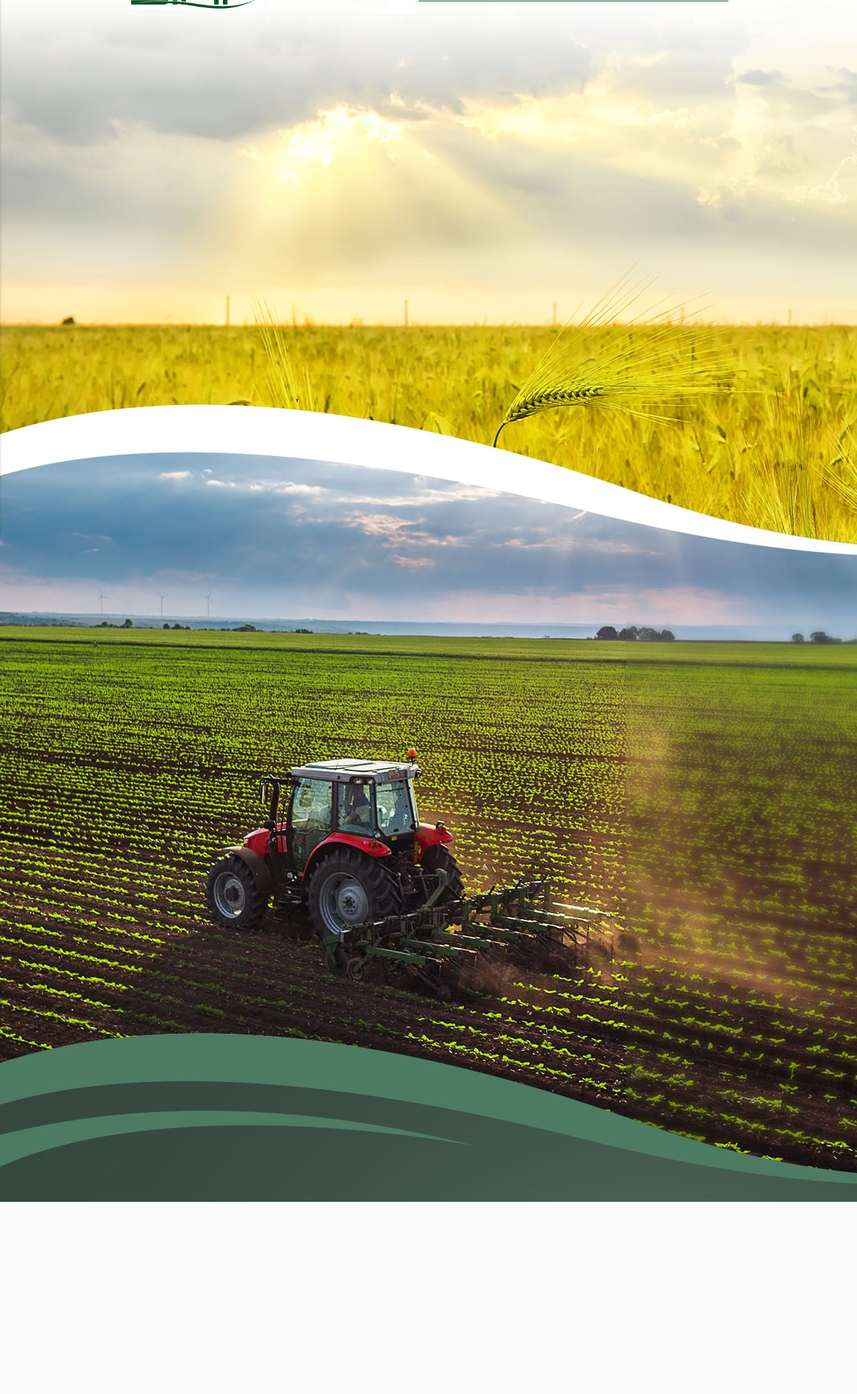
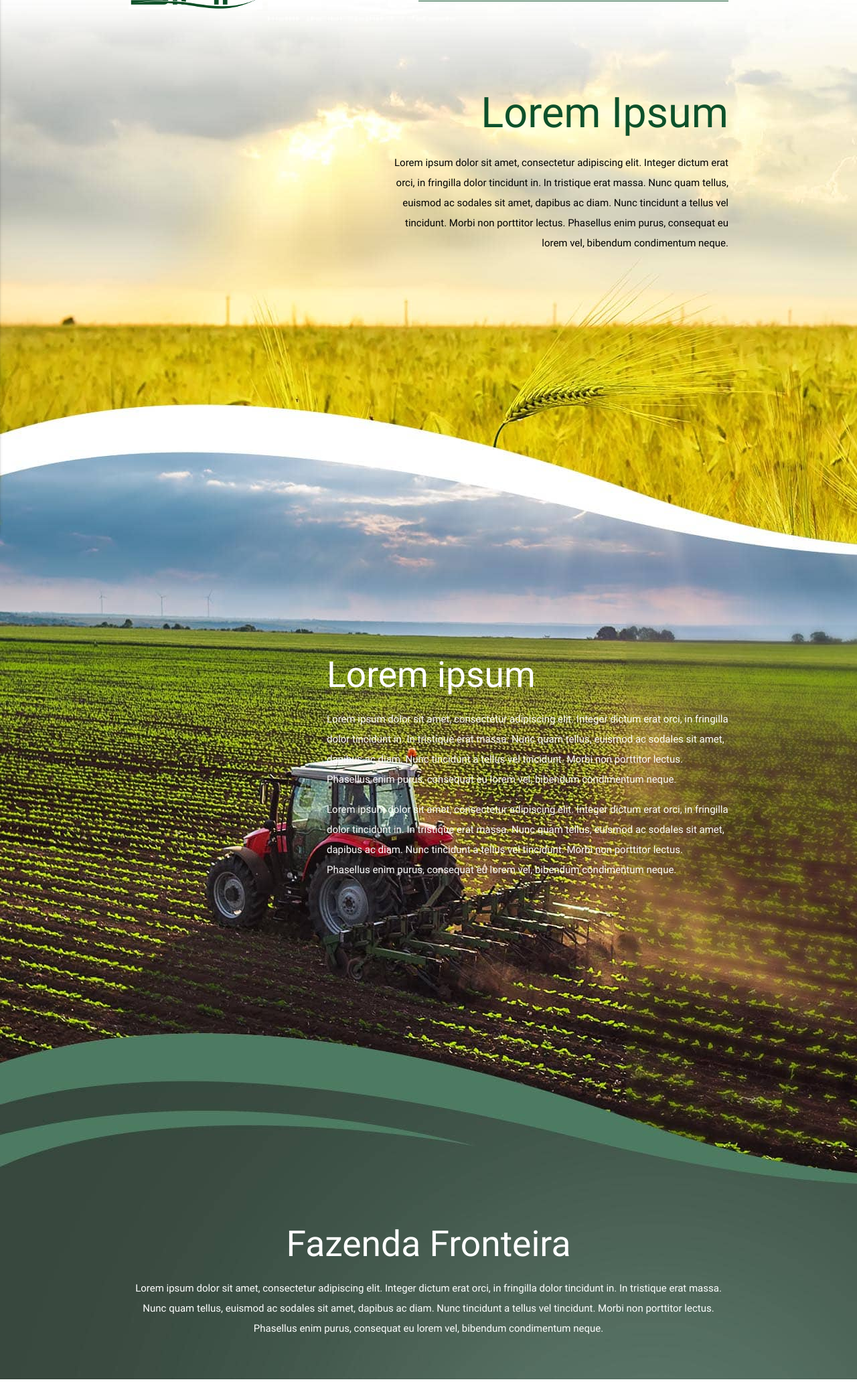
Before and after one commit to MarcioGimenez/Site-Siap, a PHP site: page / in a window 1280 px wide. Shown: the part 64-2146 px from the top of the page at 67% size. Before the commit the page ends 1859 px from the top, so only its background shows below. Run offline with PHP 8.4, Linux system fonts and the light colour scheme; some libraries are stand-ins or nearby versions.

Commit message:
Lorem inicial

```diff
--- a/css/style.css
+++ b/css/style.css
@@ -8,11 +8,35 @@
 }
 #index-banner{
   background-image: url('../background1.jpg');
-  height: 1859px;
+
 }
 .menu-topo{
     padding-top: 30px;
     line-height: 35px;
+}
+.txt-header{
+  width: 500px;
+  float: right;
+  height: 300px;
+  padding-top: 100px;
+  margin-left: 25%;
+  color: #000;
+
+}
+.txt-header h1{
+  color: #0d512b;
+}
+.txt-sobre{
+  width: 600px;
+  float: right;
+  height: 300px;
+  padding-top: 650px;
+  margin-left: 20%;
+  color: #fff;
+}
+#sobre-fazenda{
+  padding-top: 1780px;
+  color: #fff;
 }
 nav ul a,
 nav .brand-logo {
--- a/index.html
+++ b/index.html
@@ -38,9 +38,27 @@
 					<li><a href="#">CONTATO</a></li>
 				</ul>
 				<a href="#" data-activates="nav-mobile" class="button-collapse"><i class="material-icons">menu</i></a>
+
+				<div class="txt-header right-align">
+					<h1>Lorem Ipsum</h1>
+					<p>Lorem ipsum dolor sit amet, consectetur adipiscing elit. Integer dictum erat orci, in fringilla dolor tincidunt in. In tristique erat massa. Nunc quam tellus, euismod ac sodales sit amet, dapibus ac diam. Nunc tincidunt a tellus vel tincidunt. Morbi non porttitor lectus. Phasellus enim purus, consequat eu lorem vel, bibendum condimentum neque.</p>
+				</div>
+
+				<div class="txt-sobre">
+					<h2>Lorem ipsum</h2>
+					<p>Lorem ipsum dolor sit amet, consectetur adipiscing elit. Integer dictum erat orci, in fringilla dolor tincidunt in. In tristique erat massa. Nunc quam tellus, euismod ac sodales sit amet, dapibus ac diam. Nunc tincidunt a tellus vel tincidunt. Morbi non porttitor lectus. Phasellus enim purus, consequat eu lorem vel, bibendum condimentum neque.</p>
+					<p>Lorem ipsum dolor sit amet, consectetur adipiscing elit. Integer dictum erat orci, in fringilla dolor tincidunt in. In tristique erat massa. Nunc quam tellus, euismod ac sodales sit amet, dapibus ac diam. Nunc tincidunt a tellus vel tincidunt. Morbi non porttitor lectus. Phasellus enim purus, consequat eu lorem vel, bibendum condimentum neque.</p>
+				</div>
 			</div>
 		</nav>
-
+		<div id="sobre-fazenda">
+			<div class="container center-align">
+				<br>
+				<h2>Fazenda Fronteira</h2>
+				<p>Lorem ipsum dolor sit amet, consectetur adipiscing elit. Integer dictum erat orci, in fringilla dolor tincidunt in. In tristique erat massa. Nunc quam tellus, euismod ac sodales sit amet, dapibus ac diam. Nunc tincidunt a tellus vel tincidunt. Morbi non porttitor lectus. Phasellus enim purus, consequat eu lorem vel, bibendum condimentum neque.</p>
+				<br><br><br>
+			</div>
+		</div>
 	</div>
 
 <!--
```
Also changed, not shown: background1.jpg. Lines whose indentation alone changed are shown as unchanged.
